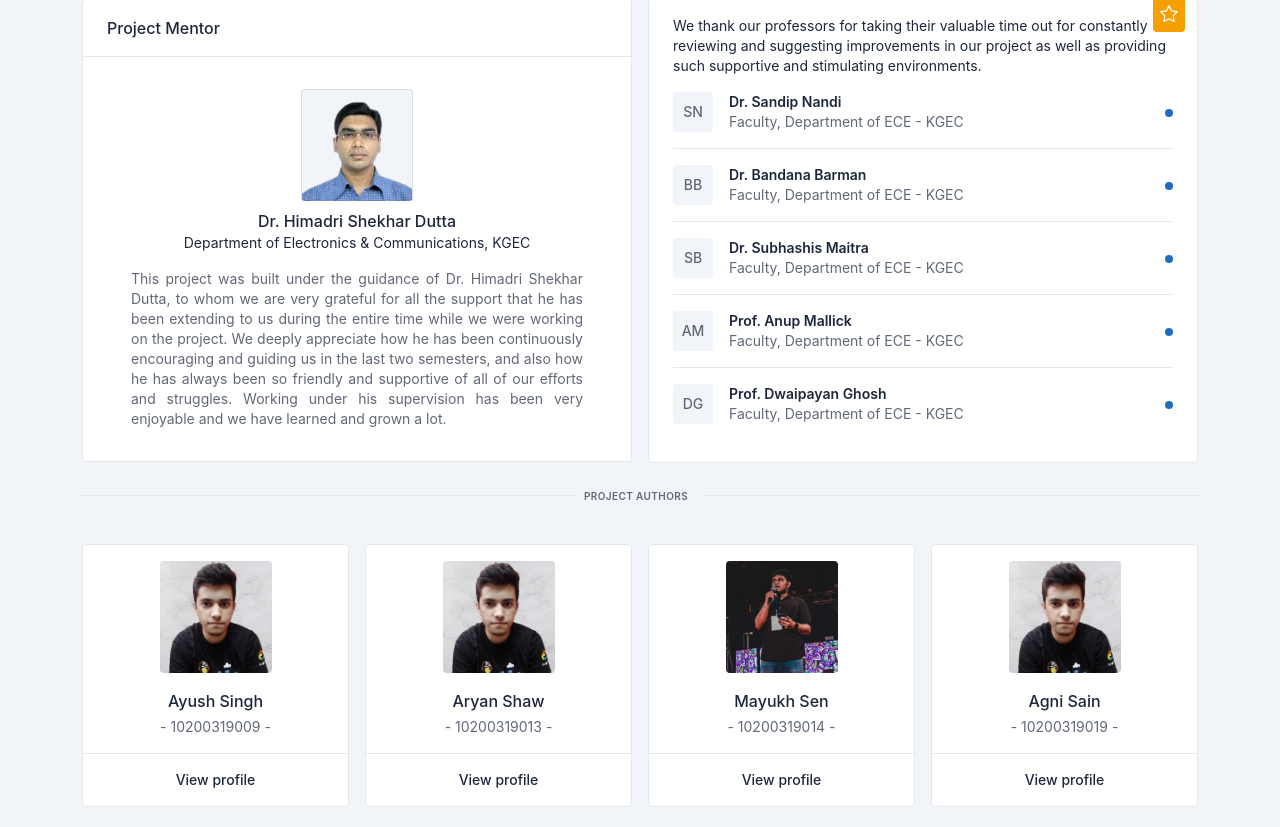
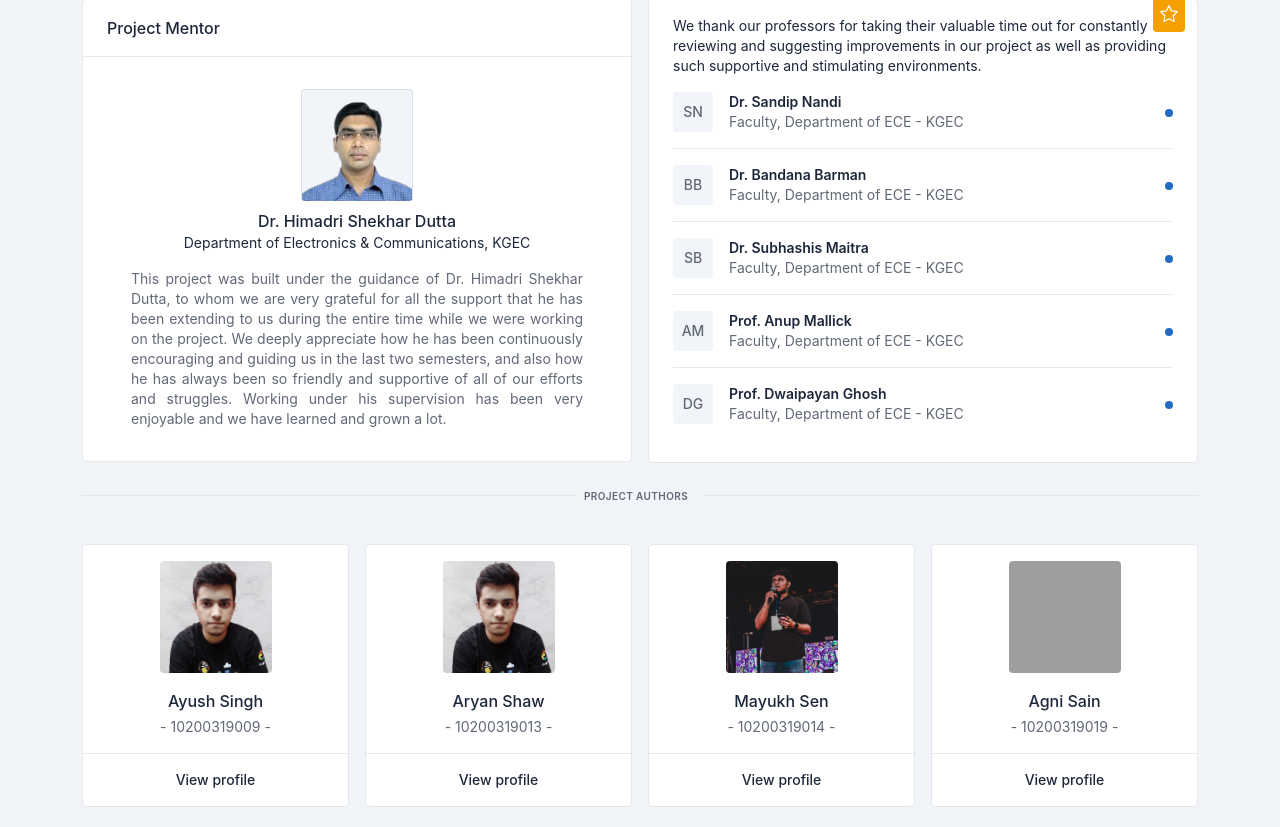
Before and after one commit to singhayushh/EC881--Assignment, a Node server app: page /team in a window 1280 px wide. Shown: the part 189-1016 px from the top of the page. Run offline with Node 20, Linux system fonts and the light colour scheme; some libraries are stand-ins or nearby versions; some web fonts are replaced; grey boxes are pictures that could not be loaded.

Commit message:
Updated avatar file address

```diff
--- a/views/team.ejs
+++ b/views/team.ejs
@@ -184,7 +184,7 @@
           <div class="card">
             <div class="card-body text-center">
               <div class="mb-3">
-                <span class="avatar avatar-xl rounded" style="background-image: url('/img/team/ayush.png')"></span>
+                <span class="avatar avatar-xl rounded" style="background-image: url('/img/team/agni.png')"></span>
               </div>
               <div class="card-title mb-1">Agni Sain</div>
               <div class="text-muted">- 10200319019 -</div>
```
